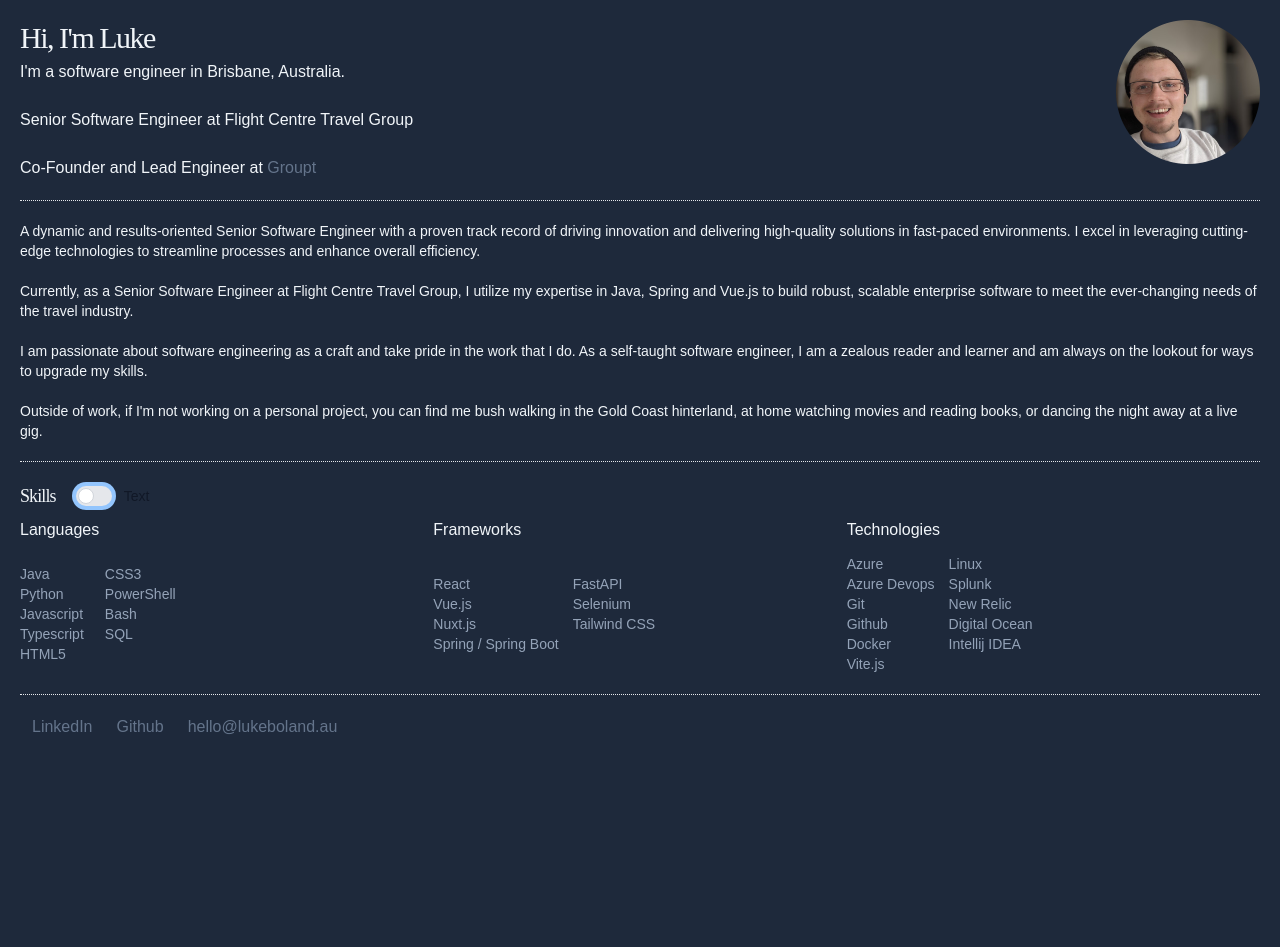
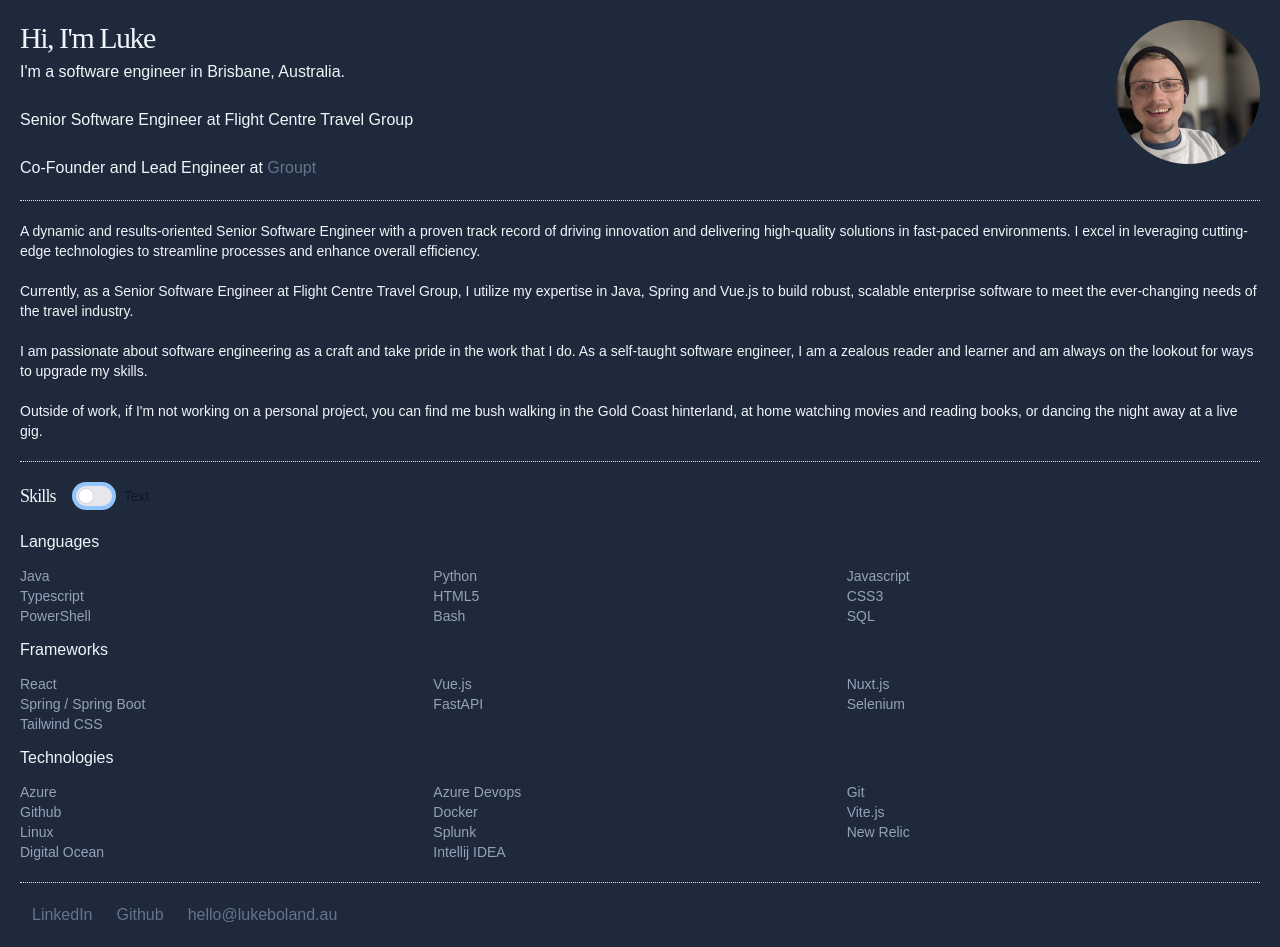
Before and after one commit to furnapso/furnapso.github.io, a Nuxt app: page / in a window 1280 px wide. Both pictures are taken after a click on the label "Icons". Before the commit the page ends 800 px from the top, so only its background shows below. Built offline with nearby package versions, Linux system fonts and the light colour scheme; a web font is replaced by a local one.

Commit message:
fix skills spacing

```diff
--- a/components/Skills.vue
+++ b/components/Skills.vue
@@ -4,8 +4,8 @@
 </script>
 
 <template>
-  <div class="w-full min-h-48">
-    <div class="grid grid-cols-3 grid-rows-2 flex-grow">
+  <div class="w-full">
+    <div class="flex flex-col space-y-3 min-h-36">
       <div class="col-span-3 flex pb-2 items-center">
         <h1>Skills</h1>
         <label class="flex items-center cursor-pointer mx-5">
@@ -17,12 +17,9 @@
         </label>
       </div>
       <span class="mb-2">Languages</span>
-      <span class="mb-2">Frameworks</span>
-      <span class="mb-2">Technologies</span>
-
       <transition-group enter-from-class="opacity-0" enter-active-class="transition-all ease-in duration-600"
                         leave-from-class="absolute opacity-0" class="">
-        <div class="flex flex-wrap items-center" v-if="icon">
+        <div class="flex flex-wrap items-center min-h-16" v-if="icon">
           <img src="../public/icons/Java.svg" class="max-h-8 m-1" alt="Java" title="Java"/>
           <img src="../public/icons/Python.svg" class="max-h-8 m-1" alt="Python" title="Python"/>
           <img src="../public/icons/JavaScript.svg" class="max-h-8 m-1" alt="JavaScript" title="JavaScript"/>
@@ -34,8 +31,7 @@
           <img src="../public/icons/SQL.svg" class="max-h-8 m-1 invert" alt="SQL" title="SQL">
         </div>
 
-        <div class="flex flex-wrap items-center" v-else>
-          <ul class="columns-2 text-slate-400 text-sm">
+        <ul class="text-slate-400 text-sm grid grid-cols-3" v-else>
           <li>Java</li>
           <li>Python</li>
           <li>Javascript</li>
@@ -46,9 +42,8 @@
           <li>Bash</li>
           <li>SQL</li>
         </ul>
-        </div>
       </transition-group>
-
+      <span class="mb-2">Frameworks</span>
       <transition-group enter-from-class="opacity-0" enter-active-class="transition-all ease-in duration-600"
                         leave-from-class="absolute opacity-0" class="">
         <div class="flex items-center" v-if="icon">
@@ -61,8 +56,7 @@
           <img src="../public/icons/tailwind-css.svg" class="max-h-8 m-1" alt="Tailwind" title="Tailwind"/>
         </div>
 
-        <div class="flex flex-wrap items-center" v-else>
-          <ul class="columns-2 text-slate-400 text-sm">
+        <ul class="grid grid-cols-3 text-slate-400 text-sm" v-else>
           <li>React</li>
           <li>Vue.js</li>
           <li>Nuxt.js</li>
@@ -71,8 +65,8 @@
           <li>Selenium</li>
           <li>Tailwind CSS</li>
         </ul>
-        </div>
       </transition-group>
+      <span class="mb-2">Technologies</span>
 
       <transition-group enter-from-class="opacity-0" enter-active-class="transition-all ease-in duration-600"
                         leave-from-class="absolute opacity-0" class="">
@@ -91,8 +85,7 @@
           <img src="../public/icons/intellij.svg" class="max-h-8 m-1" alt="Intellij" title="Intellij"/>
         </div>
 
-        <div class="flex flex-wrap items-center" v-else>
-          <ul class="columns-2 text-slate-400 text-sm">
+        <ul class="grid grid-cols-3 text-slate-400 text-sm" v-else>
           <li>Azure</li>
           <li>Azure Devops</li>
           <li>Git</li>
@@ -105,7 +98,6 @@
           <li>Digital Ocean</li>
           <li>Intellij IDEA</li>
         </ul>
-        </div>
       </transition-group>
     </div>
   </div>
```
Lines whose indentation alone changed are shown as unchanged.
